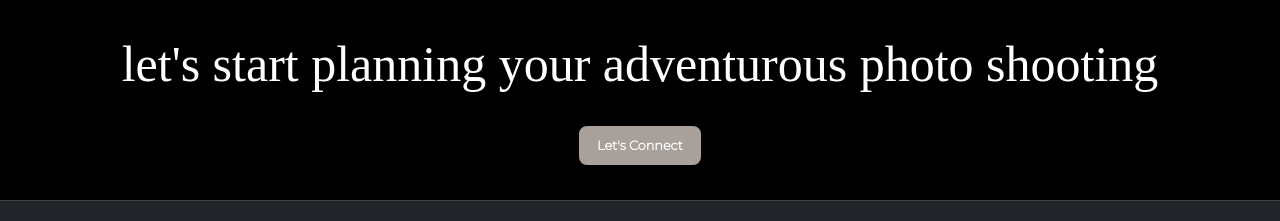
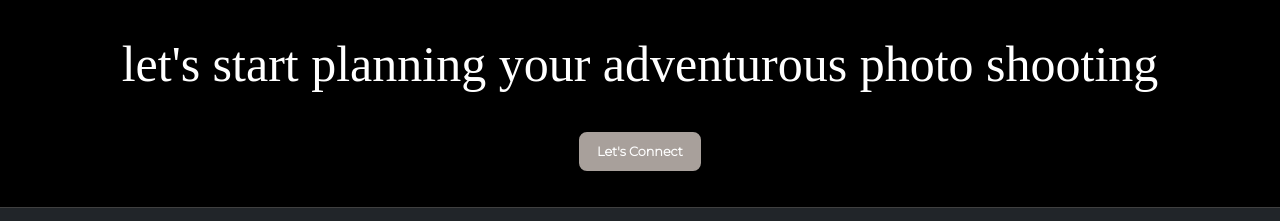
Before and after one commit to ChavesJimmy/TeamProject-Arwa-Katharina-Markus-Christos-Jimmy, an Angular app in the folder photographerWebpage/: page /packages in a window 1280 px wide. Shown: the part 2140-2361 px from the top of the page. Built offline with nearby package versions, Linux system fonts and the light colour scheme; a web font is replaced by a local one.

Commit message:
edited button spacing

```diff
--- a/photographerWebpage/src/app/packages/packages.component.css
+++ b/photographerWebpage/src/app/packages/packages.component.css
@@ -66,5 +66,6 @@ h1 {
 }
 
 .btn {
+    margin-top: 0.5%;
     margin-bottom: 1.5%;
 }
```
